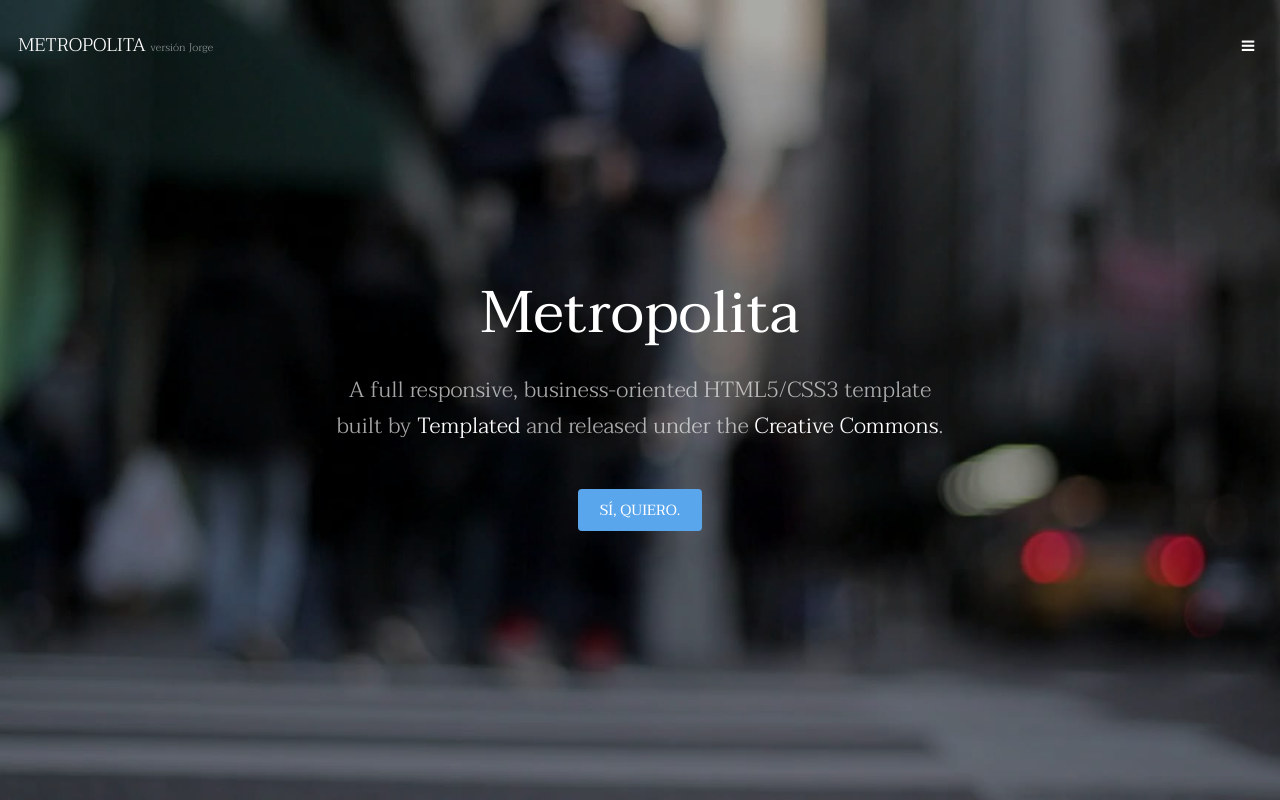
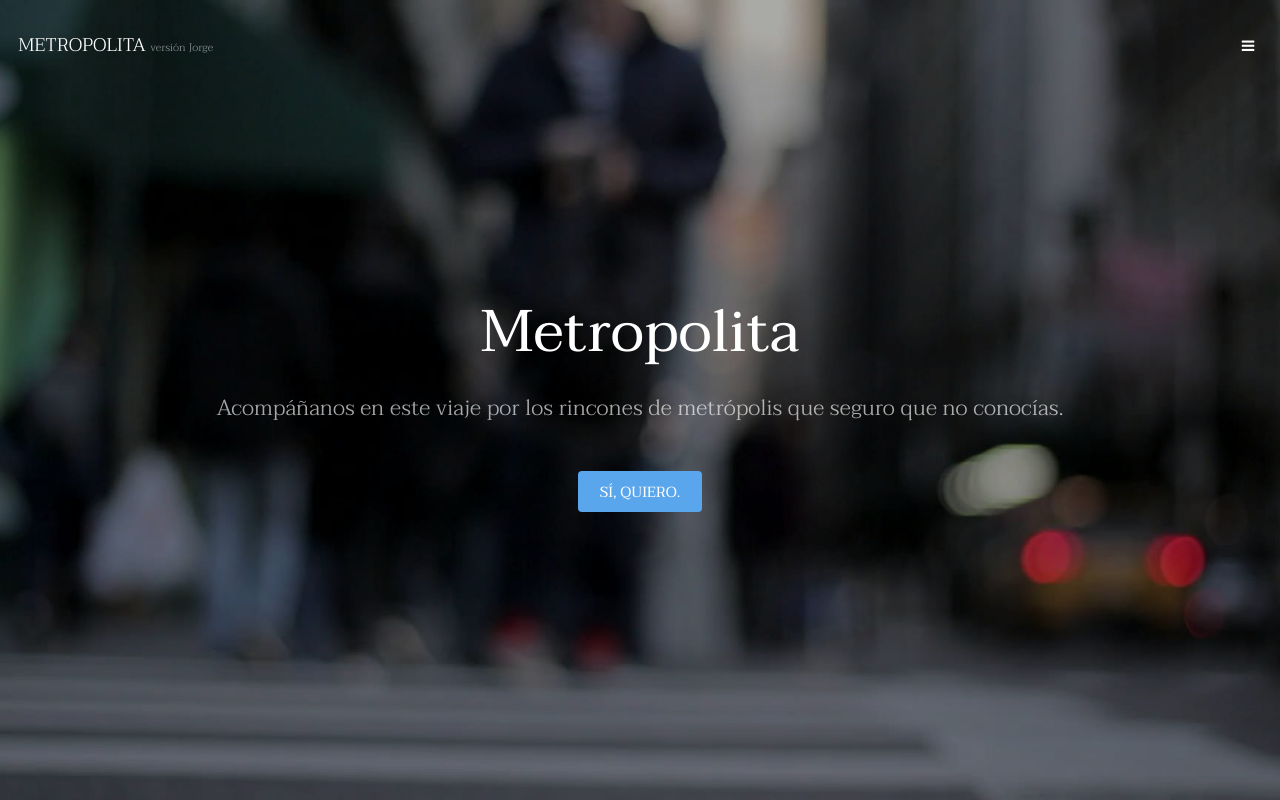
Before and after one commit to jorgegarciaceedcv/REP_04_METROPOLITA, a plain HTML site: page index.html in a window 1280 px wide. Shown: the top 800 px of the page. Drawn offline with Linux system fonts and the light colour scheme.

Commit message:
frase bajo el h1 y errata título por Jaime

```diff
--- a/index.html
+++ b/index.html
@@ -6,7 +6,7 @@
 -->
 <html>
 	<head>
-		<title>MTROPOLITA versión JORGE</title>
+		<title>METROPOLITA versión JORGE</title>
 		<meta charset="utf-8" />
 		<meta name="viewport" content="width=device-width, initial-scale=1" />
 		<link rel="stylesheet" href="assets/css/main.css" />
@@ -37,8 +37,7 @@
 			<section id="banner" data-video="images/banner">
 				<div class="inner">
 					<h1>Metropolita</h1>
-					<p>A full responsive, business-oriented HTML5/CSS3 template<br />
-					built by <a href="https://templated.co/">Templated</a> and released under the <a href="https://templated.co/license">Creative Commons</a>.</p>
+					<p>Acompáñanos en este viaje por los rincones de metrópolis que seguro que no conocías.</p>
 					<a href="#one" class="button special scrolly">Sí, quiero.</a>
 				</div>
 			</section>
```
